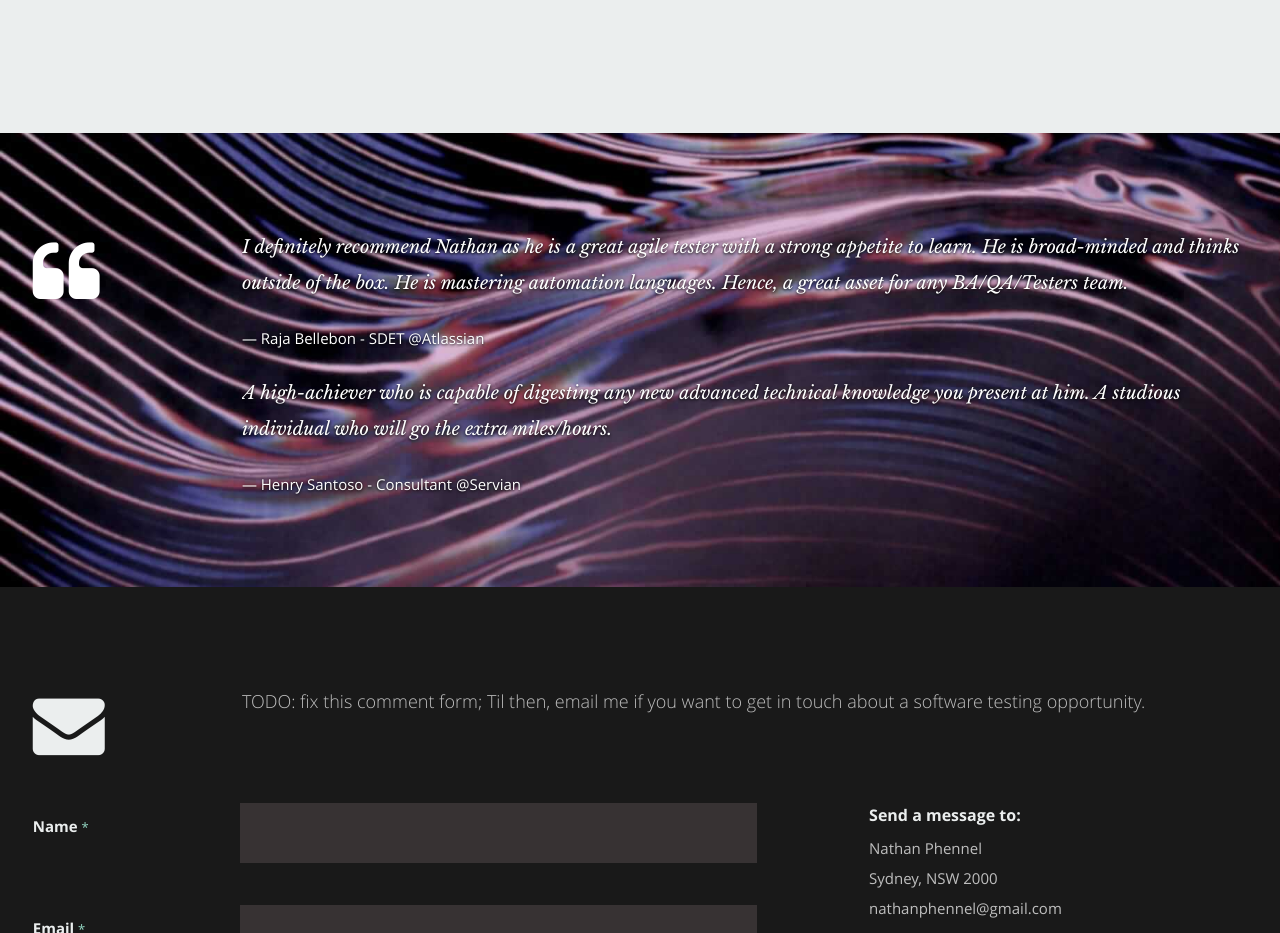
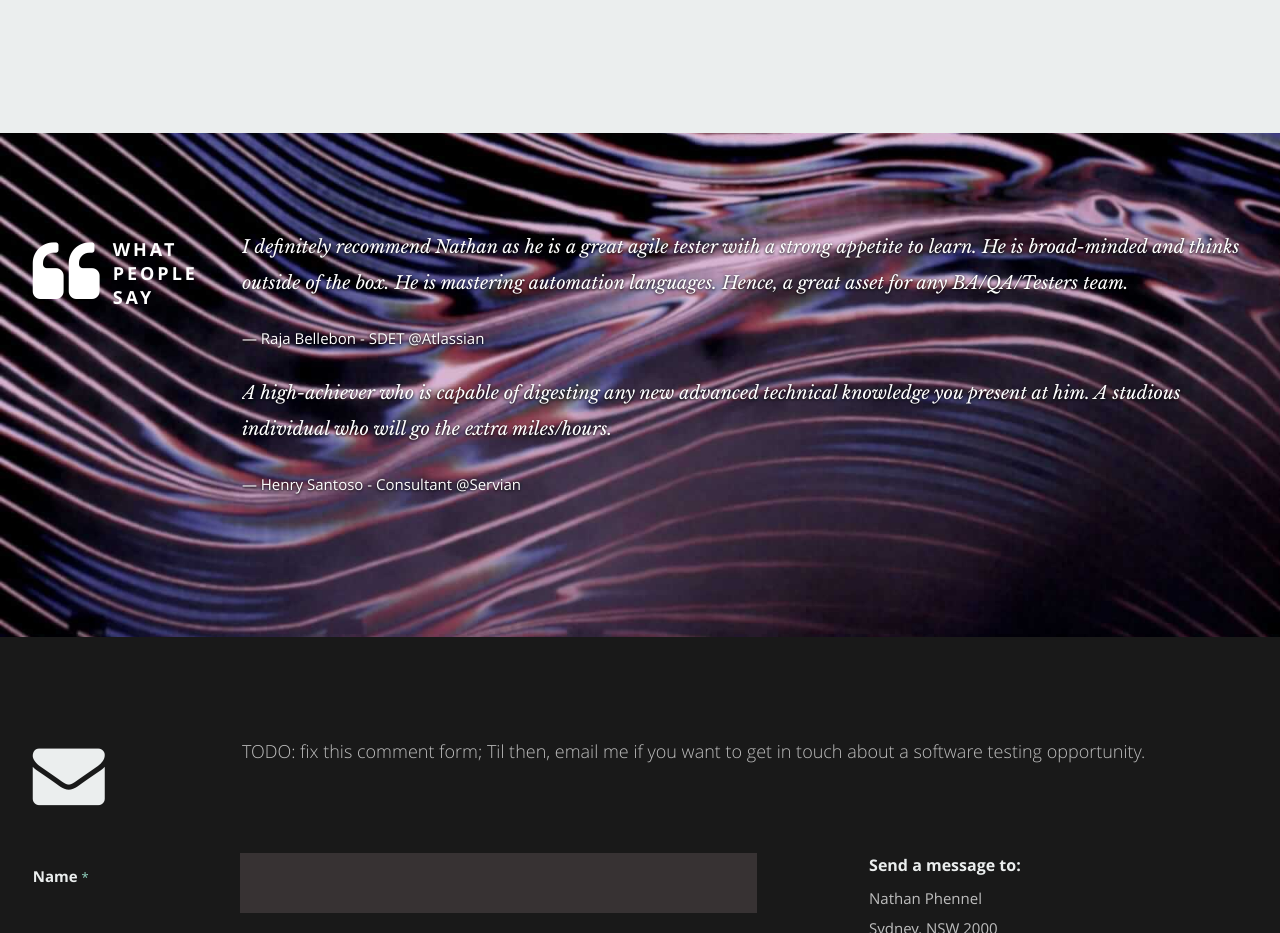
Before and after one commit to enphnt/enphnt.github.io, a React (Create React App) app: page / in a window 1280 px wide. Shown: the part 4521-5454 px from the top of the page. Built offline with nearby package versions, Linux system fonts and the light colour scheme.

Commit message:
fix: fix text for testimonials title

```diff
--- a/public/css/layout.css
+++ b/public/css/layout.css
@@ -653,6 +653,7 @@ call-to-action .button {
    background-size: cover !important;
 	-webkit-background-size: cover !important;
    background-attachment: fixed;
+   padding-bottom: 50px;
 
    position: relative;
    min-height: 200px;
--- a/src/Components/Testimonials.js
+++ b/src/Components/Testimonials.js
@@ -20,7 +20,7 @@ class Testimonials extends Component {
          <div className="row">
 
             <div className="two columns header-col">
-               <h1><span>Client Testimonials</span></h1>
+               <h1>What people say</h1>
             </div>
 
             <div className="ten columns flex-container">
```
